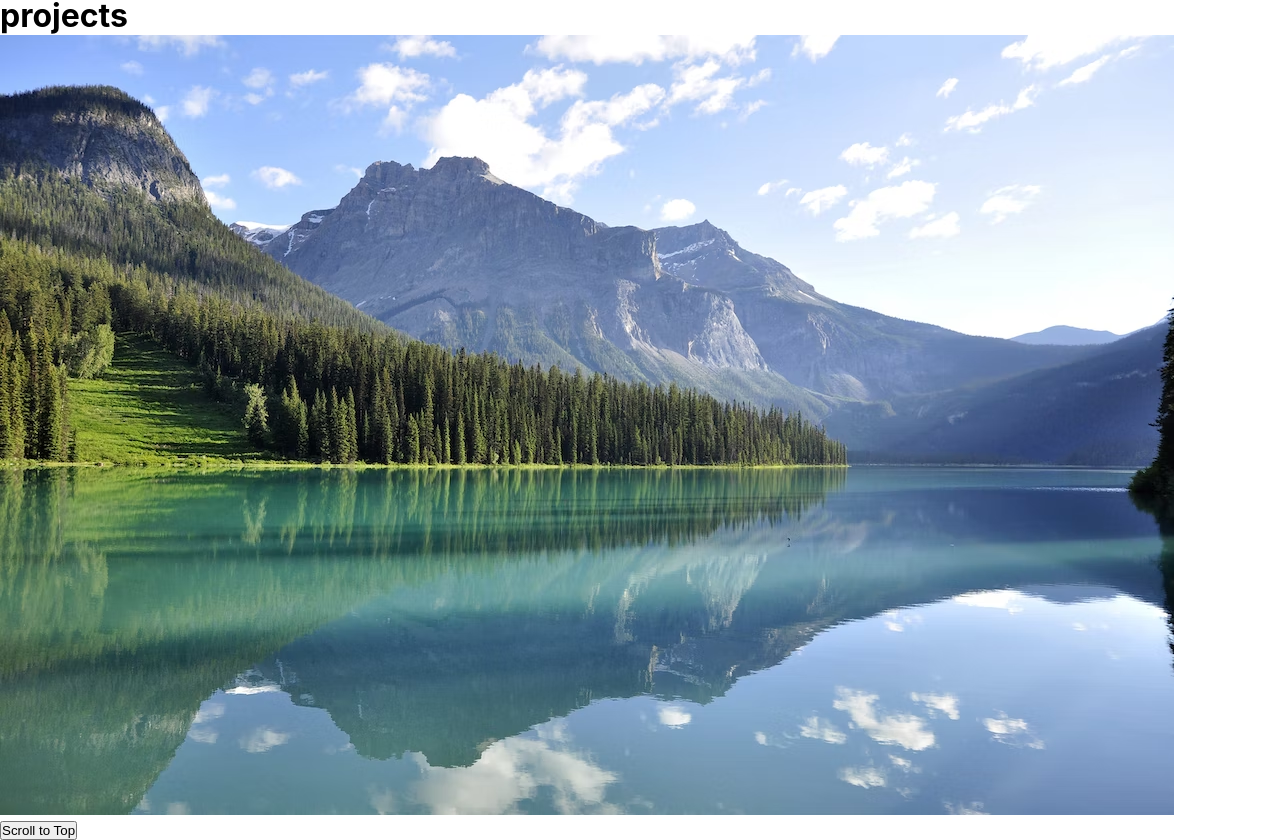
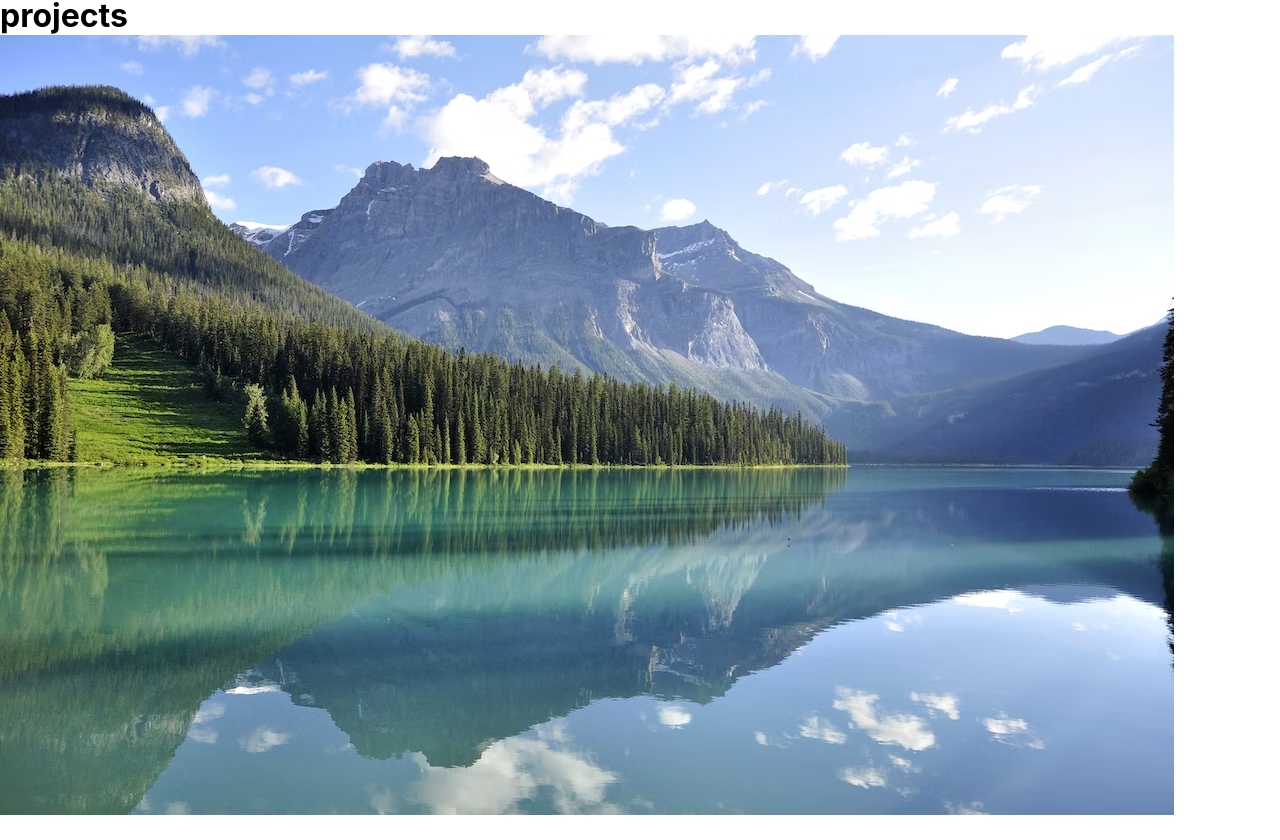
Before and after one commit to Alforoan/portfolioSite, a React (Create React App) app: page / in a window 1280 px wide. Shown: the part 1711-2551 px from the top of the page. After the commit the page ends 2530 px from the top, so only its background shows below. Built offline with nearby package versions, Linux system fonts and the light colour scheme.

Commit message:
change button to fixed so it stays fixed with scrolling

```diff
--- a/src/App.js
+++ b/src/App.js
@@ -11,9 +11,9 @@ function App() {
       <Navbar />
 
       <Homepage />
+      <ScrollTopButton />
       <About />
       <Projects />
-      <ScrollTopButton />
     </React.Fragment>
   );
 }
--- a/src/components/Navbar.jsx
+++ b/src/components/Navbar.jsx
@@ -4,7 +4,7 @@ import { Link } from "react-scroll";
 
 function Navbar() {
   return (
-    <Wrapper>
+    <Wrapper id="navbar">
       <main className="nav-center">
         <h1 className="alforoan">Alforoan</h1>
 
--- a/src/components/ScrollTopButton.jsx
+++ b/src/components/ScrollTopButton.jsx
@@ -1,16 +1,34 @@
 import React from "react";
 import { Link } from "react-scroll";
+import styled from "styled-components";
 
 function ScrollTopButton() {
+  const [invisible, setInvisible] = React.useState(false);
+
   return (
-    <div>
-      <button>
-        <Link to="home" smooth={true}>
-          Scroll to Top
+    <Wrapper>
+      <button type="button" className="scroll-top-button">
+        <Link to="navbar" smooth={true} duration={500}>
+          Top
         </Link>
       </button>
-    </div>
+    </Wrapper>
   );
 }
 
+const Wrapper = styled.div`
+  .scroll-top-button {
+    font-size: 1.5rem;
+    position: fixed;
+    bottom: 10%;
+    right: 20%;
+    border: transparent;
+    width: 3rem;
+    height: 3rem;
+    background: lightgray;
+    border-radius: 50%;
+    cursor: pointer;
+  }
+`;
+
 export default ScrollTopButton;
```
